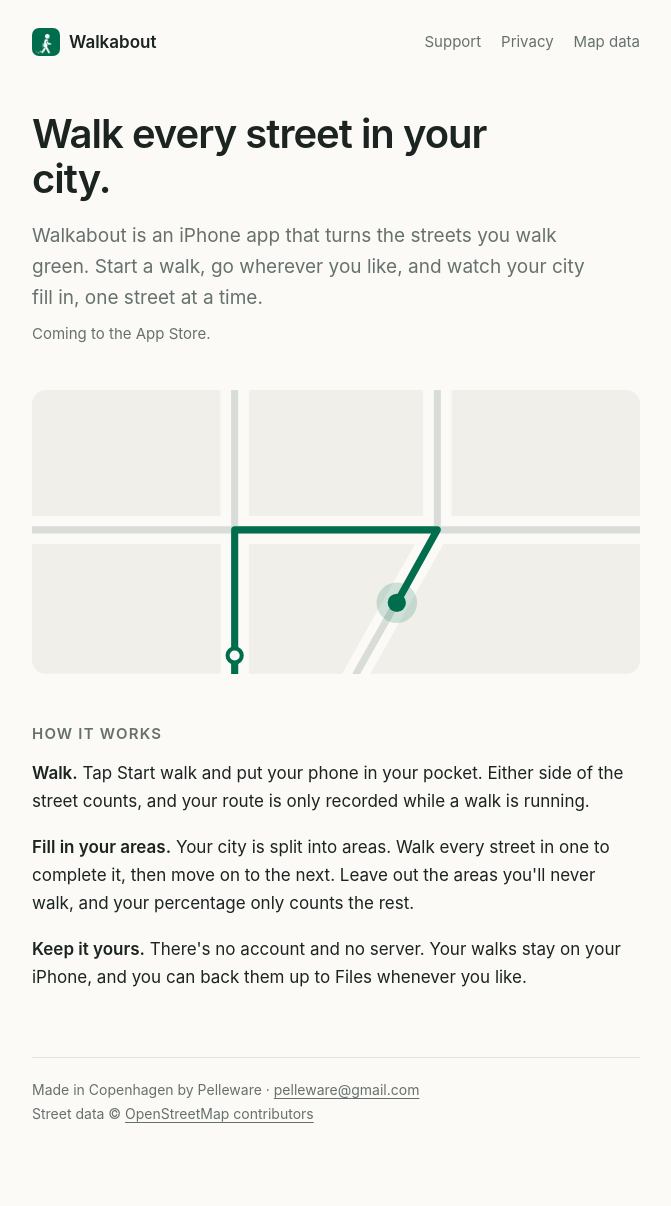
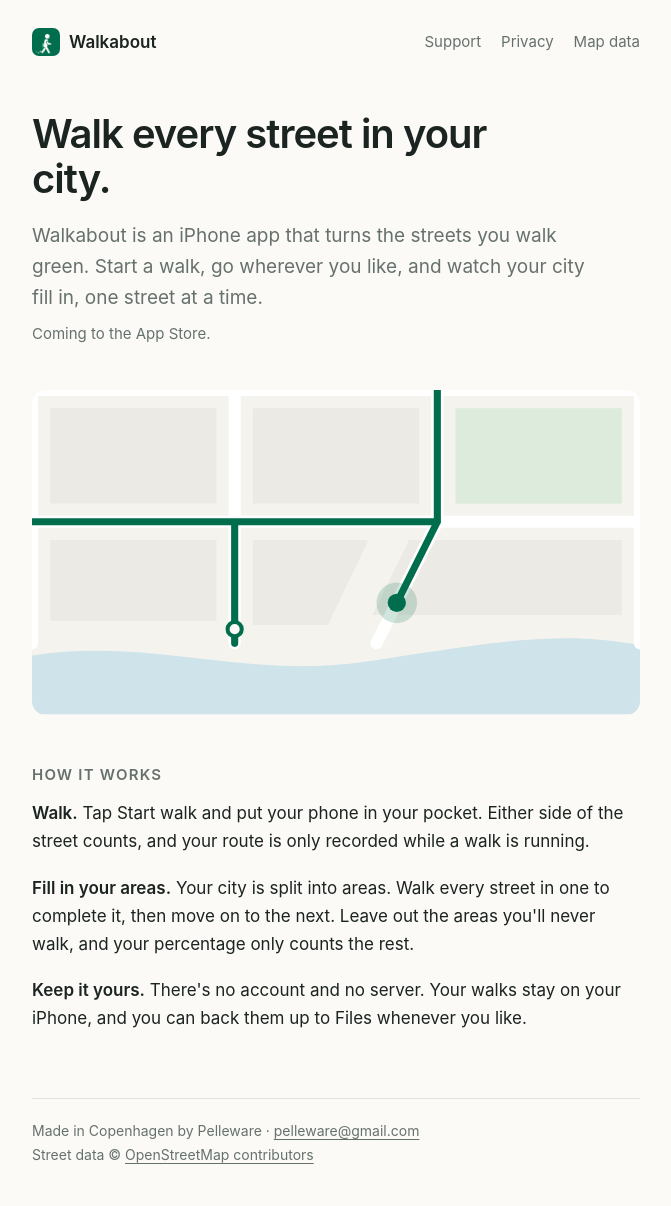
Before and after one commit to Pelleware/pelleware.github.io, a Jekyll site: the page built from index.html, in a window 1280 px wide. Shown: the whole page, without its empty margins (304-975 px from the left). Built offline with Jekyll 4.4.1, drawn with Linux system fonts in a browser that asks for light colours; before the commit the page ends 1166 px from its top, so only the background shows below that.

Commit message:
Home drawing: richer still image with a canal, a park and a longer walked route
Co-Authored-By: Claude Opus 5.5 <noreply@anthropic.com>

```diff
--- a/assets/style.css
+++ b/assets/style.css
@@ -1,11 +1,11 @@
 :root {
   --bg: #fbfaf7; --text: #1b2421; --muted: #66716d; --line: #e4e2dc;
-  --accent: #006e4d; --street: #d9ddd9; --block: #f0efea;
+  --accent: #006e4d; --street: #ffffff; --block: #eceae4; --ground: #f4f3ee; --water: #cfe3ea; --park: #dcebdc;
 }
 @media (prefers-color-scheme: dark) {
   :root:not([data-theme="light"]) {
     --bg: #0f1a1f; --text: #e6ece9; --muted: #8e9c97; --line: #23343b;
-    --accent: #45dba8; --street: #2a3c43; --block: #142228;
+    --accent: #45dba8; --street: #23353c; --block: #16262c; --ground: #122026; --water: #173640; --park: #17302a;
   }
 }
 * { box-sizing: border-box; }
@@ -32,8 +32,11 @@ main { padding: 56px 0 24px; }
 .intro { font-size: 19px; color: var(--muted); margin: 0 0 8px; max-width: 30em; }
 .soon { font-size: 15px; color: var(--muted); margin: 0; }
 .map { display: block; width: 100%; height: auto; margin: 44px 0 48px; border-radius: 14px; overflow: hidden; }
-.map .street { stroke: var(--street); stroke-width: 7; stroke-linecap: round; fill: none; }
+.map .street { stroke: var(--street); stroke-width: 12; stroke-linecap: round; fill: none; }
 .map .block { fill: var(--block); }
+.map .ground { fill: var(--ground); }
+.map .water { fill: var(--water); }
+.map .park { fill: var(--park); }
 .map .walked {
   stroke: var(--accent); stroke-width: 7; stroke-linecap: round; stroke-linejoin: round; fill: none;
 }
--- a/index.html
+++ b/index.html
@@ -5,11 +5,14 @@ layout: default
 <p class="intro">Walkabout is an iPhone app that turns the streets you walk green. Start a walk, go wherever you like, and watch your city fill in, one street at a time.</p>
 <p class="soon">Coming to the App Store.</p>
 
-<svg class="map" viewBox="0 0 600 280" role="img" aria-label="A drawing of a few city blocks with a walked route in green">
-  <path class="block" d="M0 0 H186 V124 H0 Z M214 0 H386 V124 H214 Z M414 0 H600 V124 H414 Z M0 152 H186 V280 H0 Z M214 152 H378 L306 280 H214 Z M406 152 H600 V280 H334 Z"/>
-  <path class="street" d="M0 138 H600 M200 0 V280 M400 0 V138 L320 280"/>
-  <path class="walked" d="M200 280 V138 H400 L360 210"/>
-  <circle class="start" cx="200" cy="262" r="7"/>
+<svg class="map" viewBox="0 0 600 320" role="img" aria-label="A drawing of a small town with a walked route in green">
+  <rect class="ground" width="600" height="320"/>
+  <path class="water" d="M0 262 C120 244 210 286 330 268 S520 236 600 252 V320 H0 Z"/>
+  <path class="park" d="M418 18 H582 V112 H418 Z"/>
+  <path class="block" d="M18 18 H182 V112 H18 Z M218 18 H382 V112 H218 Z M18 148 H182 V228 H18 Z M218 148 H332 L292 232 H218 Z M372 148 H582 V222 H336 Z"/>
+  <path class="street" d="M0 130 H600 M200 0 V250 M400 0 V130 L340 250 M0 0 H600 M0 0 V250 M600 0 V250"/>
+  <path class="walked" d="M200 250 V130 H400 V0 M400 130 L360 210 M200 130 H0"/>
+  <circle class="start" cx="200" cy="236" r="7"/>
   <circle class="you-ring" cx="360" cy="210" r="20"/>
   <circle class="you" cx="360" cy="210" r="9"/>
 </svg>
```
